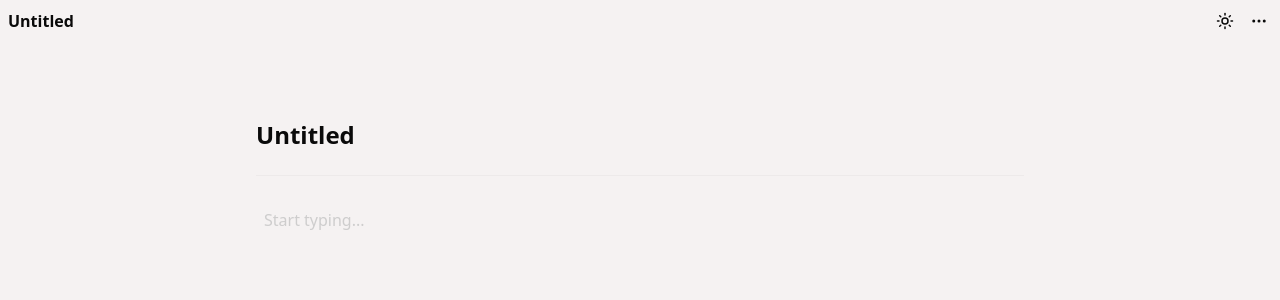
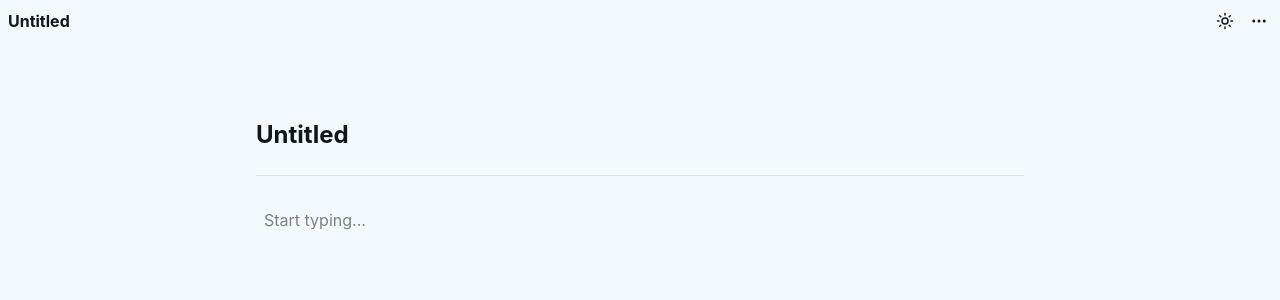
Before and after one commit to devmoamal/LiteMarkdownEditor, a React (Vite) app: page / in a window 1280 px wide. Shown: the top 300 px of the page. Built offline with nearby package versions, Linux system fonts and the light colour scheme.

Commit message:
style(css): update color variables and add scrollbar/selection styles
Refactor CSS variables to use consistent oklch color format for light and dark themes, add transition effects to body, and introduce custom scrollbar and text selection styling for improved UI consistency and user experience.

```diff
--- a/src/assets/index.css
+++ b/src/assets/index.css
@@ -4,48 +4,71 @@
 
 *:focus {
   outline: none;
-  user-select: none;
 }
 
 :root {
-  --background: oklch(1 0 0);
-  --foreground: oklch(0.145 0 0);
+  --background: oklch(0.98 0.01 240);
+  --foreground: oklch(0.25 0.02 240);
 
-  --button-hover: oklch(81.406% 0.00009 271.152 / 0.322);
+  --button-hover: oklch(0.9 0.02 240 / 0.1);
 
-  --text: oklch(0.145 0 0);
-  --text-hint: oklch(82.344% 0.00009 271.152 / 0.836);
+  --text: oklch(0.2 0.02 240);
+  --text-hint: oklch(0.6 0.02 240);
   --foretext: oklch(1 0 0);
 
-  --editor-background: oklch(96.346% 0.00319 15.323);
+  --editor-background: oklch(0.98 0.01 240);
+  --selection: oklch(0.9 0.05 240 / 0.3);
 }
 
 .dark {
-  --background: oklch(0.145 0 0);
-  --foreground: oklch(1 0 0);
+  --background: oklch(0.15 0.02 240);
+  --foreground: oklch(0.95 0.01 240);
 
-  --button-hover: oklch(48.55% 0.00006 271.152 / 0.342);
+  --button-hover: oklch(1 0.01 240 / 0.08);
 
-  --text: oklch(1 0 0);
-  --text-hint: oklch(82.344% 0.00009 271.152 / 0.836);
-  --foretext: oklch(0.145 0 0);
+  --text: oklch(0.95 0.01 240);
+  --text-hint: oklch(0.6 0.02 240);
+  --foretext: oklch(0.1 0 0);
 
-  --editor-background: oklch(28.606% 0.00145 16.005);
+  --editor-background: oklch(0.12 0.02 240);
+  --selection: oklch(0.4 0.1 240 / 0.3);
 }
 
 body {
   background-color: var(--editor-background);
+  color: var(--text);
+  font-family: "Inter", system-ui, -apple-system, sans-serif;
+  transition: background-color 0.3s ease, color 0.3s ease;
 }
 
 @theme inline {
   --color-background: var(--background);
   --color-foreground: var(--foreground);
-
   --color-button-hover: var(--button-hover);
-
   --color-text: var(--text);
   --color-text-hint: var(--text-hint);
   --color-foretext: var(--foretext);
-
   --color-editor-background: var(--editor-background);
 }
+
+::selection {
+  background-color: var(--selection);
+}
+
+/* Custom Scrollbar */
+::-webkit-scrollbar {
+  width: 8px;
+}
+
+::-webkit-scrollbar-track {
+  background: transparent;
+}
+
+::-webkit-scrollbar-thumb {
+  background: var(--button-hover);
+  border-radius: 10px;
+}
+
+::-webkit-scrollbar-thumb:hover {
+  background: var(--text-hint);
+}
```
